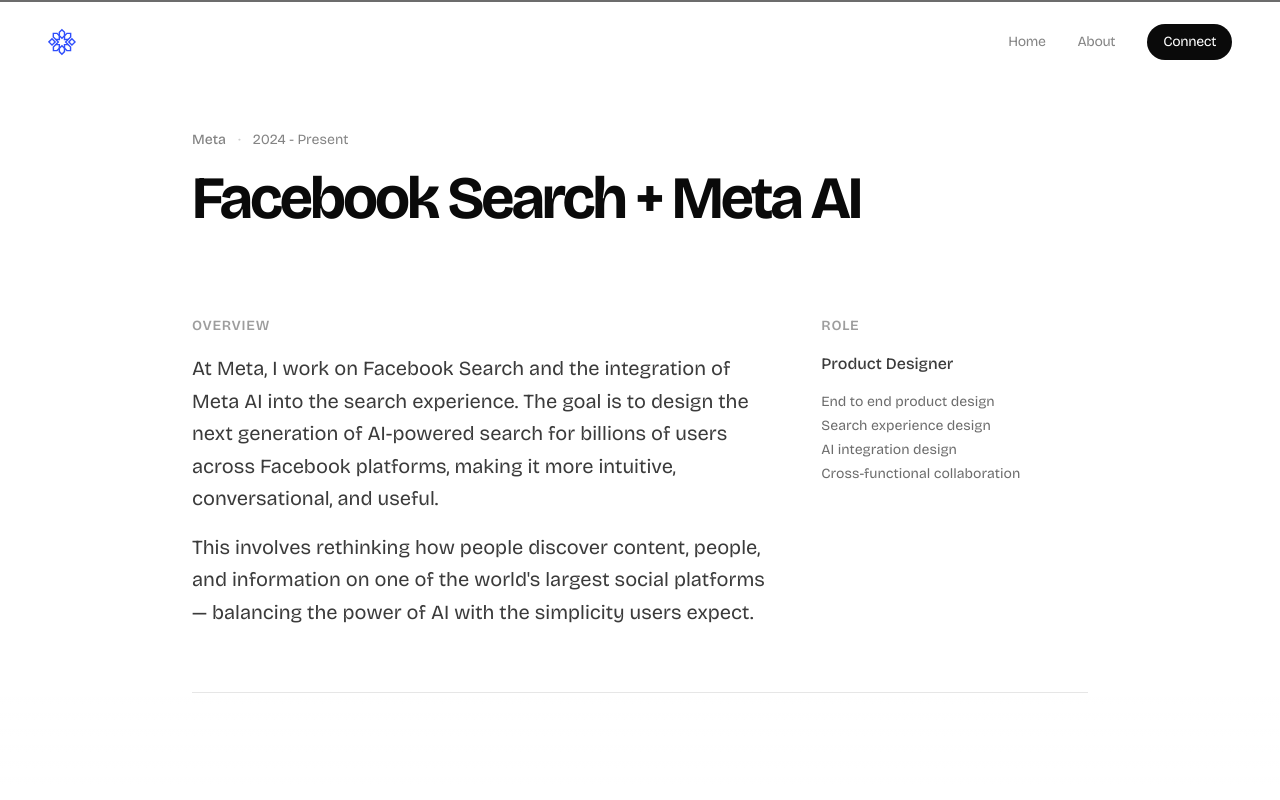
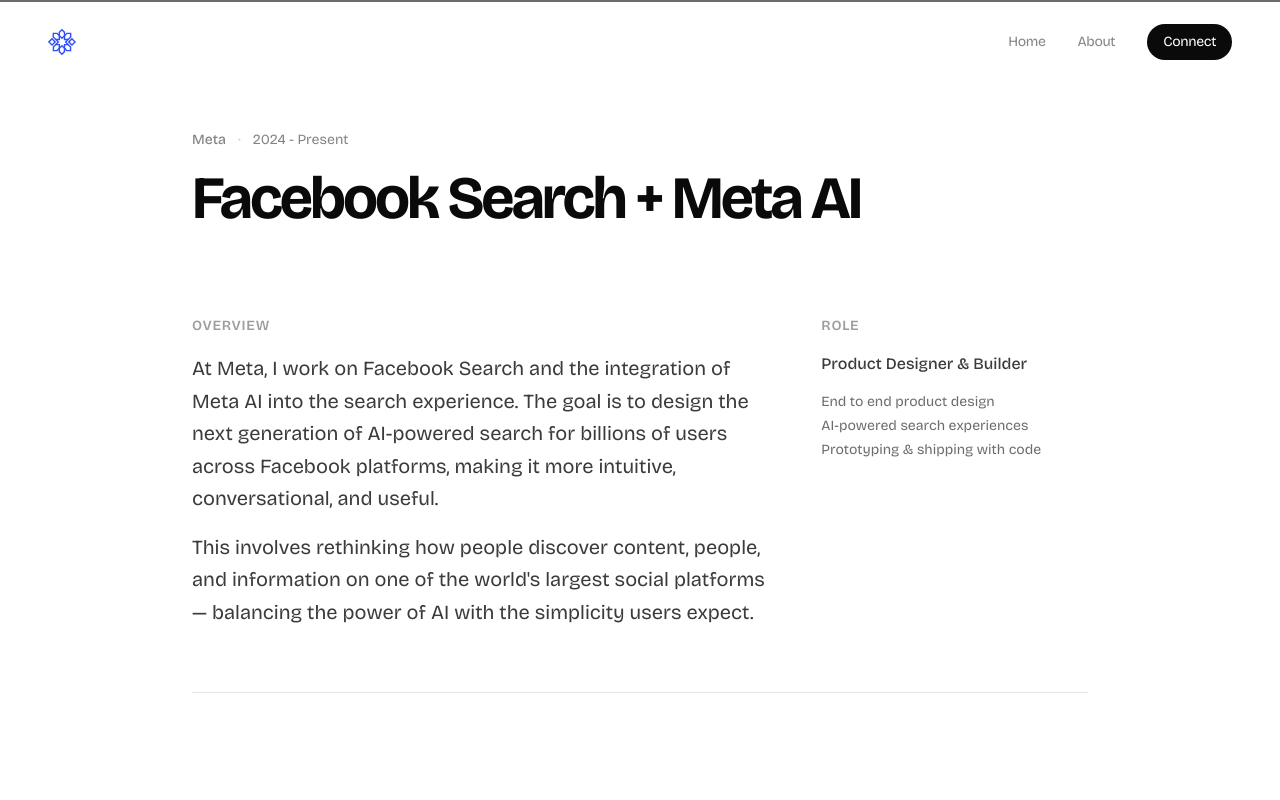
Before and after one commit to eatiq/portfolio, a Next.js app: page /work/meta-ai in a window 1280 px wide. Shown: the top 800 px of the page. Built offline with nearby package versions, Linux system fonts and the light colour scheme.

Commit message:
updated meta page description

```diff
--- a/src/app/work/meta-ai/page.tsx
+++ b/src/app/work/meta-ai/page.tsx
@@ -62,12 +62,11 @@ export default function MetaAIPage() {
       company="Meta"
       title="Facebook Search + Meta AI"
       year="2024 - Present"
-      role="Product Designer"
+      role="Product Designer & Builder"
       responsibilities={[
         'End to end product design',
-        'Search experience design',
-        'AI integration design',
-        'Cross-functional collaboration',
+        'AI-powered search experiences',
+        'Prototyping & shipping with code',
       ]}
       overview={
         <>
```
